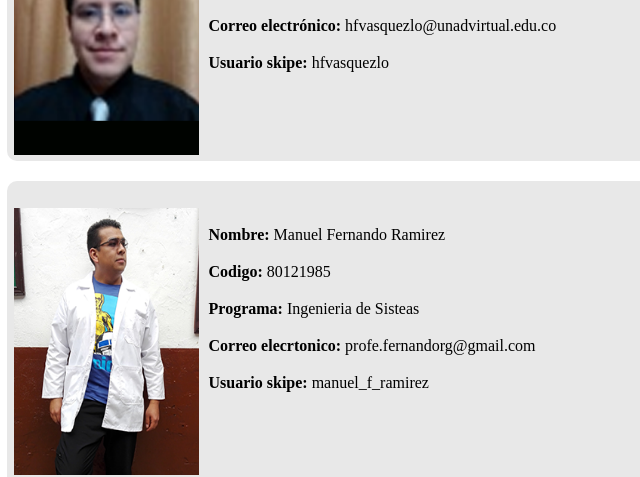
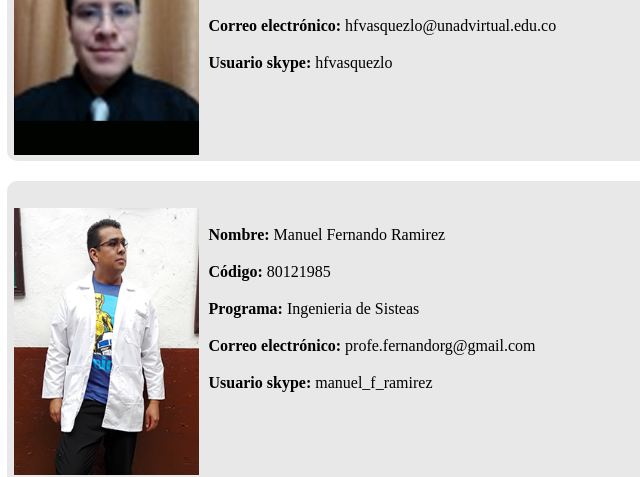
Before and after one commit to hfvasquezlo/OVI_Construccion, a plain HTML site: page bibliografia.html in a window 1280 px wide. Shown: the part 359-836 px from the top of the page, 25-665 px from the left. Drawn offline with Linux system fonts and the light colour scheme.

Commit message:
commit20
Corrección ortografía

```diff
--- a/bibliografia.html
+++ b/bibliografia.html
@@ -54,10 +54,10 @@
 
 							<p><br>
 								<b>Nombre:</b> Hector Fabio Vasquez <br><br>
-								<b>Codigo:</b> 80058158<br><br>
+								<b>Código:</b> 80058158<br><br>
 								<b>Programa:</b> Ingenieria de Sistemas<br><br>
 								<b>Correo electrónico:</b> hfvasquezlo@unadvirtual.edu.co<br><br>
-								<b>Usuario skipe:</b> hfvasquezlo<br><br>
+								<b>Usuario skype:</b> hfvasquezlo<br><br>
 
 								<div class="espacio1">
 								<br>
@@ -94,10 +94,10 @@
 
 							<p><br>
 								<b>Nombre:</b> Manuel Fernando Ramirez <br><br>
-								<b>Codigo:</b> 80121985<br><br>
+								<b>Código:</b> 80121985<br><br>
 								<b>Programa:</b> Ingenieria de Sisteas<br><br>
-								<b>Correo elecrtonico:</b> profe.fernandorg@gmail.com<br><br>
-								<b>Usuario skipe:</b> manuel_f_ramirez<br><br>
+								<b>Correo electrónico:</b> profe.fernandorg@gmail.com<br><br>
+								<b>Usuario skype:</b> manuel_f_ramirez<br><br>
 
 								<div class="espacio1">
 								<br>
```
